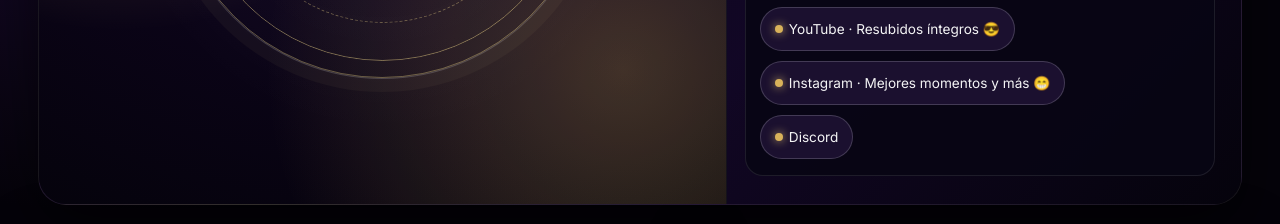
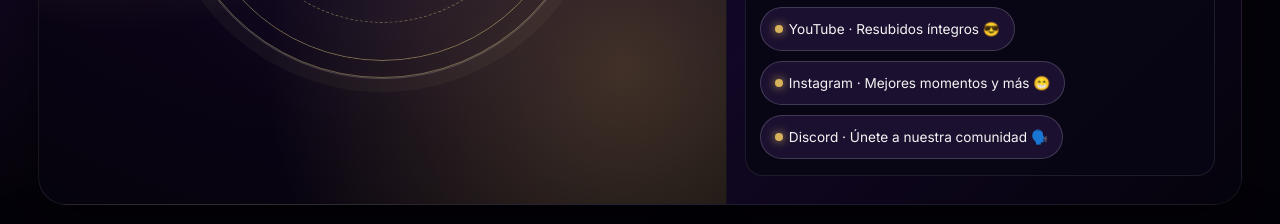
Before and after one commit to luci88ct/prueba2, a plain HTML site: page index.html in a window 1280 px wide. Shown: the part 558-782 px from the top of the page. Drawn offline with Linux system fonts and the light colour scheme.

Commit message:
Update index.html

```diff
--- a/index.html
+++ b/index.html
@@ -539,7 +539,7 @@
 
               <div class="social-row" style="margin-top:10px">
                 <a class="chip" href="https://discord.gg/TnYb4QyVUn" target="_blank" rel="noopener noreferrer">
-                  <span></span><span>Discord</span>
+                  <span></span><span>Discord · Únete a nuestra comunidad 🗣️</span>
                 </a>
               </div>
             </div>
```
